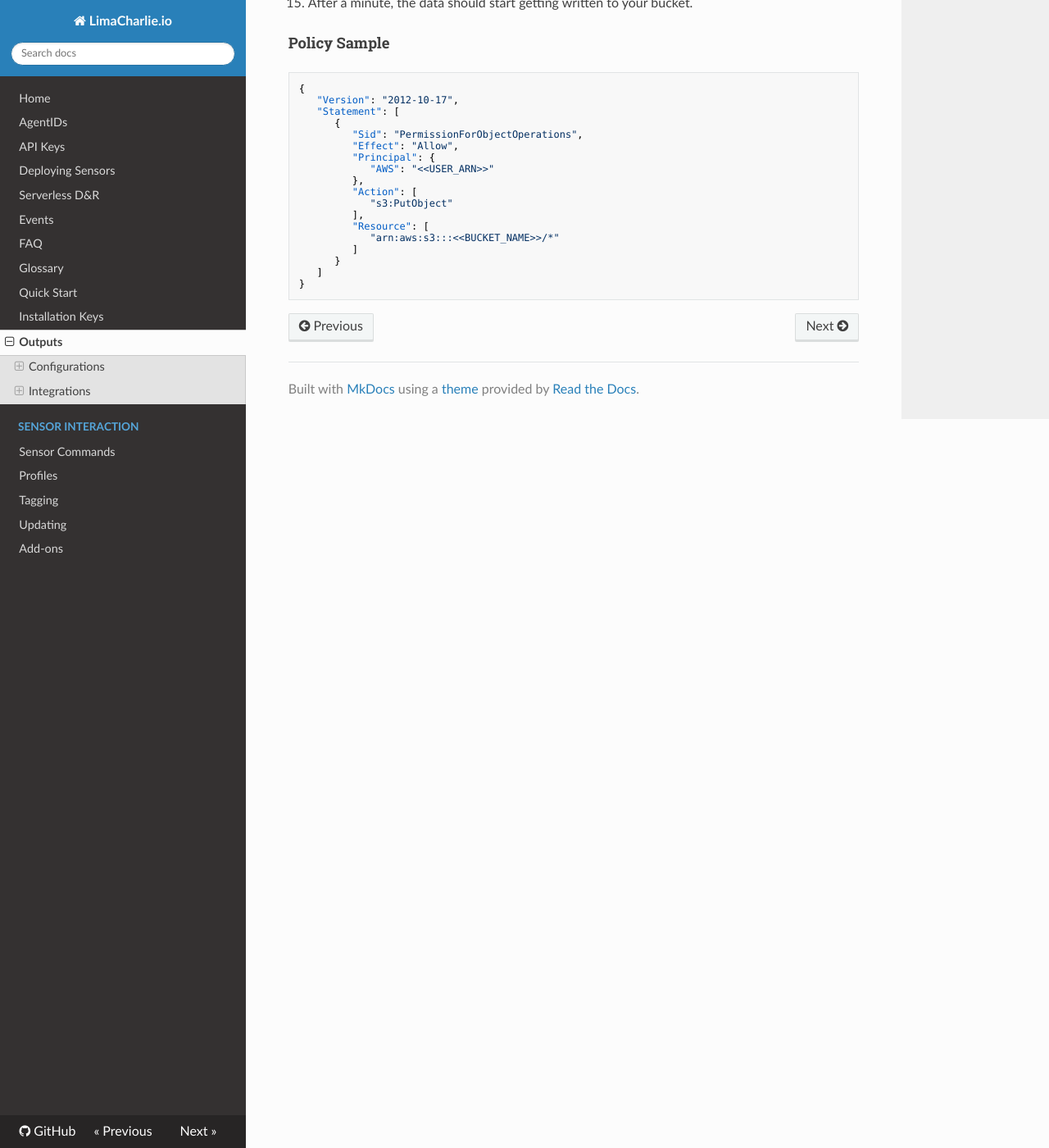
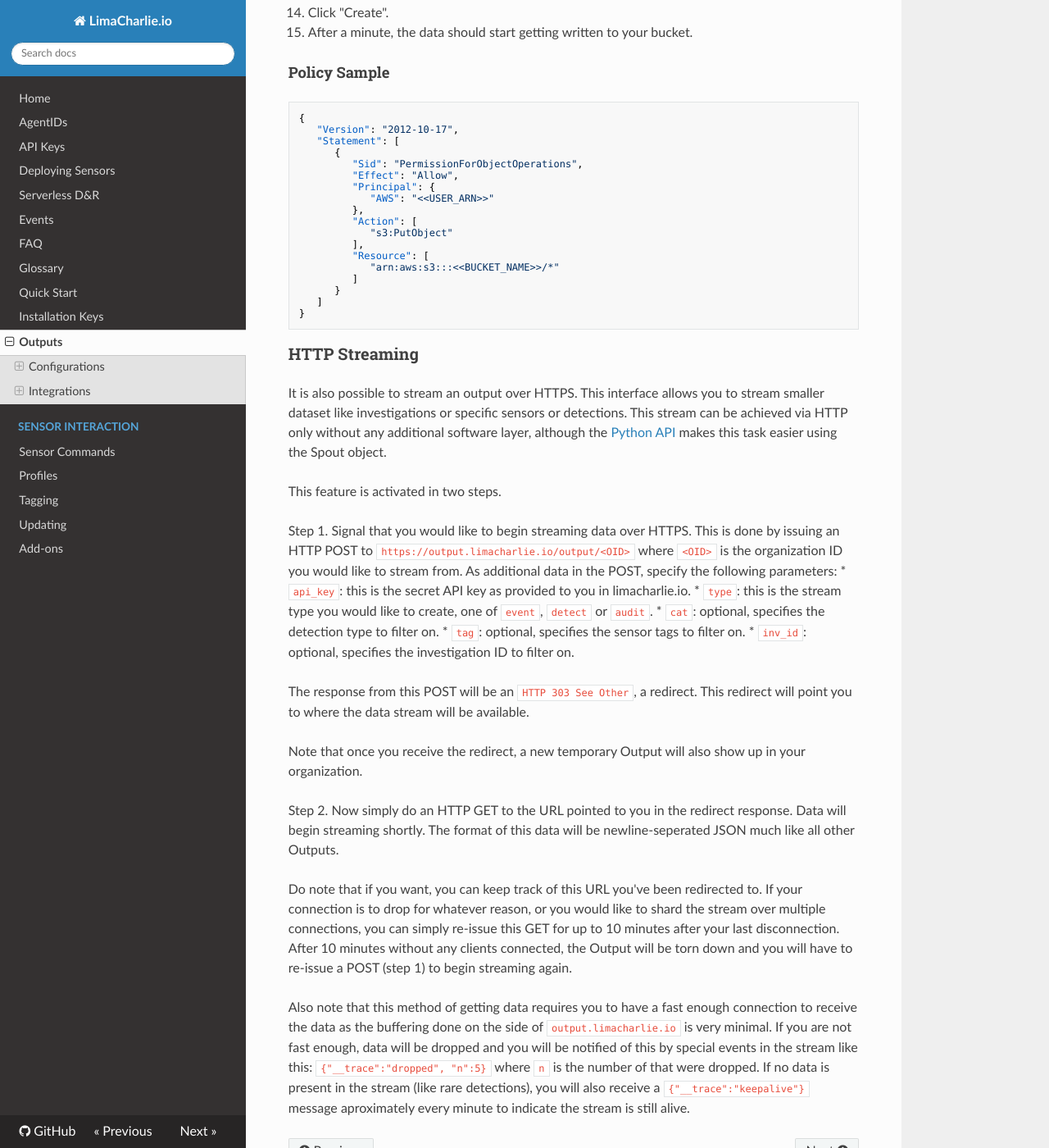
Before and after one commit to refractionPOINT/lce_doc, an MkDocs documentation site: the page built from docs/outputs.md, in a window 1280 px wide and 1400 px high, scrolled down 4507 px. Shown: the whole window at 82% size. Built offline with MkDocs 1.6.1, drawn with Linux system fonts in a browser that asks for light colours; nearby versions of some CDN libraries; old or Windows-style settings are respelled for this version of MkDocs.

Commit message:
Adding doc about the new HTTP streaming service.

````diff
--- a/docs/outputs.md
+++ b/docs/outputs.md
@@ -177,3 +177,39 @@ directly to Amazon S3. This way you don't need any infrastructure.
    ]
 }
 ```
+
+### HTTP Streaming
+It is also possible to stream an output over HTTPS. This interface allows you to stream smaller dataset
+like investigations or specific sensors or detections. This stream can be achieved via HTTP only without
+any additional software layer, although the [Python API](https://github.com/refractionpoint/python-limacharlie/) makes
+this task easier using the Spout object.
+
+This feature is activated in two steps.
+
+Step 1. Signal that you would like to begin streaming data over HTTPS. This is done by issuing an HTTP POST to
+`https://output.limacharlie.io/output/<OID>` where `<OID>` is the organization ID you would like to stream from. As
+additional data in the POST, specify the following parameters:
+* `api_key`: this is the secret API key as provided to you in limacharlie.io.
+* `type`: this is the stream type you would like to create, one of `event`, `detect` or `audit`.
+* `cat`: optional, specifies the detection type to filter on.
+* `tag`: optional, specifies the sensor tags to filter on.
+* `inv_id`: optional, specifies the investigation ID to filter on.
+
+The response from this POST will be an `HTTP 303 See Other`, a redirect. This redirect will point you to where the data
+stream will be available.
+
+Note that once you receive the redirect, a new temporary Output will also show up in your organization.
+
+Step 2. Now simply do an HTTP GET to the URL pointed to you in the redirect response. Data will begin streaming shortly.
+The format of this data will be newline-seperated JSON much like all other Outputs.
+
+Do note that if you want, you can keep track of this URL you've been redirected to. If your connection is to drop for
+whatever reason, or you would like to shard the stream over multiple connections, you can simply re-issue this GET for up to
+10 minutes after your last disconnection. After 10 minutes without any clients connected, the Output will be torn down and
+you will have to re-issue a POST (step 1) to begin streaming again.
+
+Also note that this method of getting data requires you to have a fast enough connection to receive the data as the buffering
+done on the side of `output.limacharlie.io` is very minimal. If you are not fast enough, data will be dropped and you will
+be notified of this by special events in the stream like this: `{"__trace":"dropped", "n":5}` where `n` is the number of
+that were dropped. If no data is present in the stream (like rare detections), you will also receive a `{"__trace":"keepalive"}`
+message aproximately every minute to indicate the stream is still alive.
````
